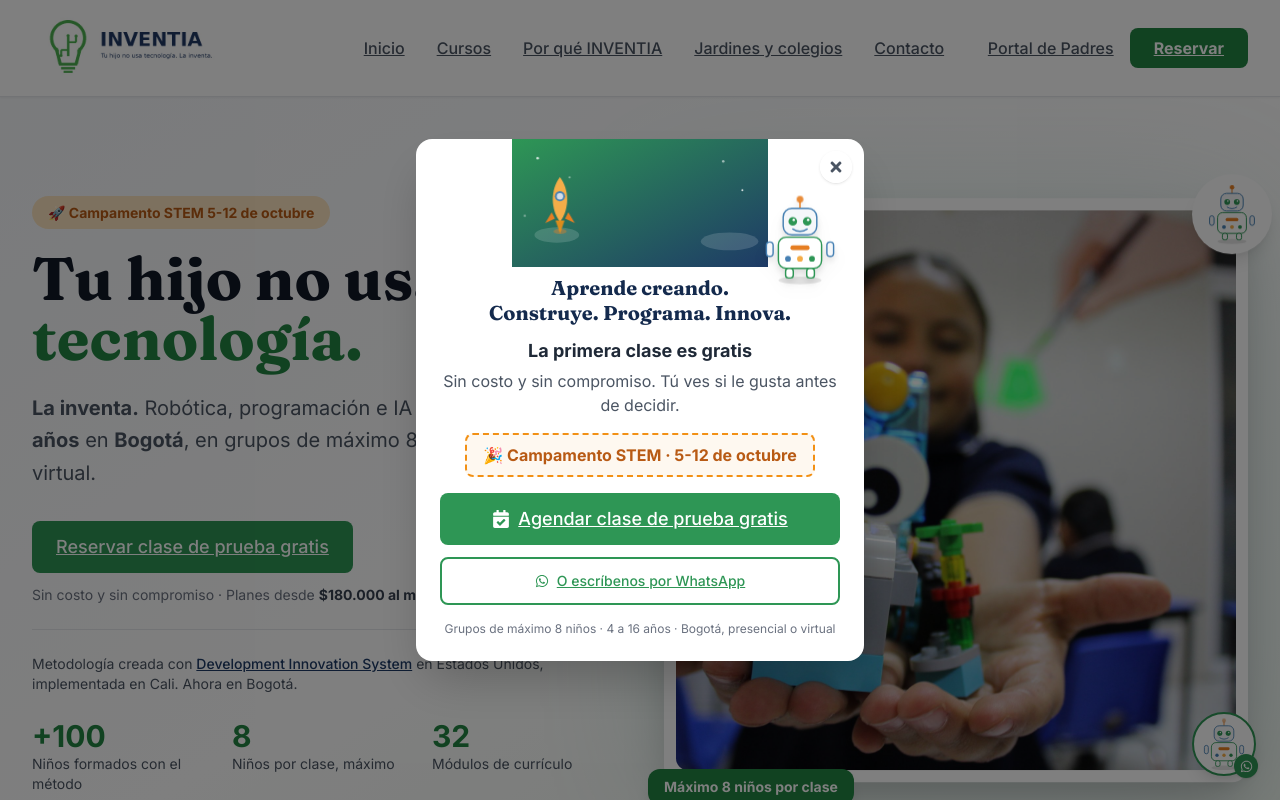
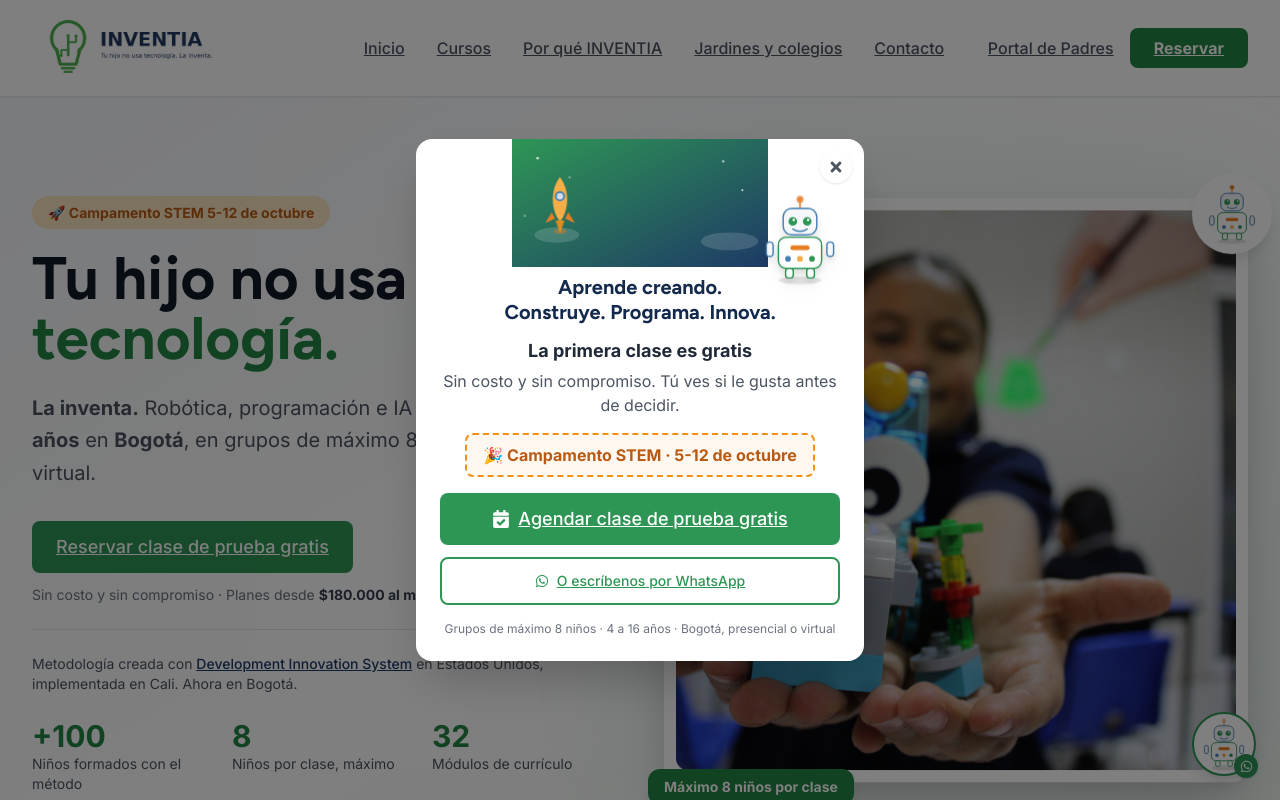
Before and after one commit to leobar144/inventia, a Next.js app: page / in a window 1280 px wide. Shown: the top 800 px of the page. Built offline with nearby package versions, Linux system fonts and the light colour scheme.

Commit message:
design: Figtree en titulares, corregir precio desde y frase del hero

```diff
--- a/app/layout.tsx
+++ b/app/layout.tsx
@@ -1,5 +1,5 @@
 import type { Metadata, Viewport } from 'next'
-import { Inter, Fraunces } from 'next/font/google'
+import { Inter, Figtree } from 'next/font/google'
 import Header from '@/components/Header'
 import Footer from '@/components/Footer'
 import WhatsAppChatButton from '@/components/WhatsAppChatButton'
@@ -8,17 +8,20 @@
 const inter = Inter({ subsets: ['latin'], variable: '--font-sans' })
 
 /**
- * Titulares en Fraunces, no en Poppins.
+ * Titulares en Figtree.
  *
- * Poppins es la fuente por defecto de toda academia infantil — usarla nos
- * mimetizaba con la competencia en vez de diferenciarnos. Una serif con carácter
- * va a contramano de la categoría (todos usan geométricas redondeadas) y sostiene
- * mejor un producto de varios cientos de miles al mes: lee como criterio, no
- * como plantilla.
+ * Poppins, la anterior, es la fuente por defecto de toda academia infantil:
+ * usarla nos mimetizaba con la competencia. Se probó Fraunces (serif) buscando
+ * diferenciación, pero su contraste alto entre trazos leía editorial —de revista
+ * o bufete— y chocaba con una marca de robótica para niños.
+ *
+ * Figtree queda en el punto medio: cálida y moderna como pide el público
+ * infantil, más adulta que Poppins para sostener el precio, y sin rarezas que
+ * hagan dudar a un padre que llega de un anuncio.
  */
-const fraunces = Fraunces({
+const figtree = Figtree({
   subsets: ['latin'],
-  weight: ['400', '600', '700', '900'],
+  weight: ['400', '500', '600', '700', '800'],
   variable: '--font-heading',
 })
 
@@ -71,7 +74,7 @@
   children: React.ReactNode
 }) {
   return (
-    <html lang="es" className={`${inter.variable} ${fraunces.variable}`}>
+    <html lang="es" className={`${inter.variable} ${figtree.variable}`}>
       <head>
         <meta charSet="utf-8" />
         <meta name="viewport" content="width=device-width, initial-scale=1" />
--- a/tailwind.config.js
+++ b/tailwind.config.js
@@ -48,7 +48,7 @@
       },
       fontFamily: {
         sans: ['var(--font-sans)', 'Inter', '-apple-system', 'BlinkMacSystemFont', 'sans-serif'],
-        heading: ['var(--font-heading)', 'Fraunces', 'Georgia', 'serif'],
+        heading: ['var(--font-heading)', 'Figtree', 'system-ui', 'sans-serif'],
       },
       animation: {
         'fade-in': 'fadeIn 0.5s ease-in',
```
